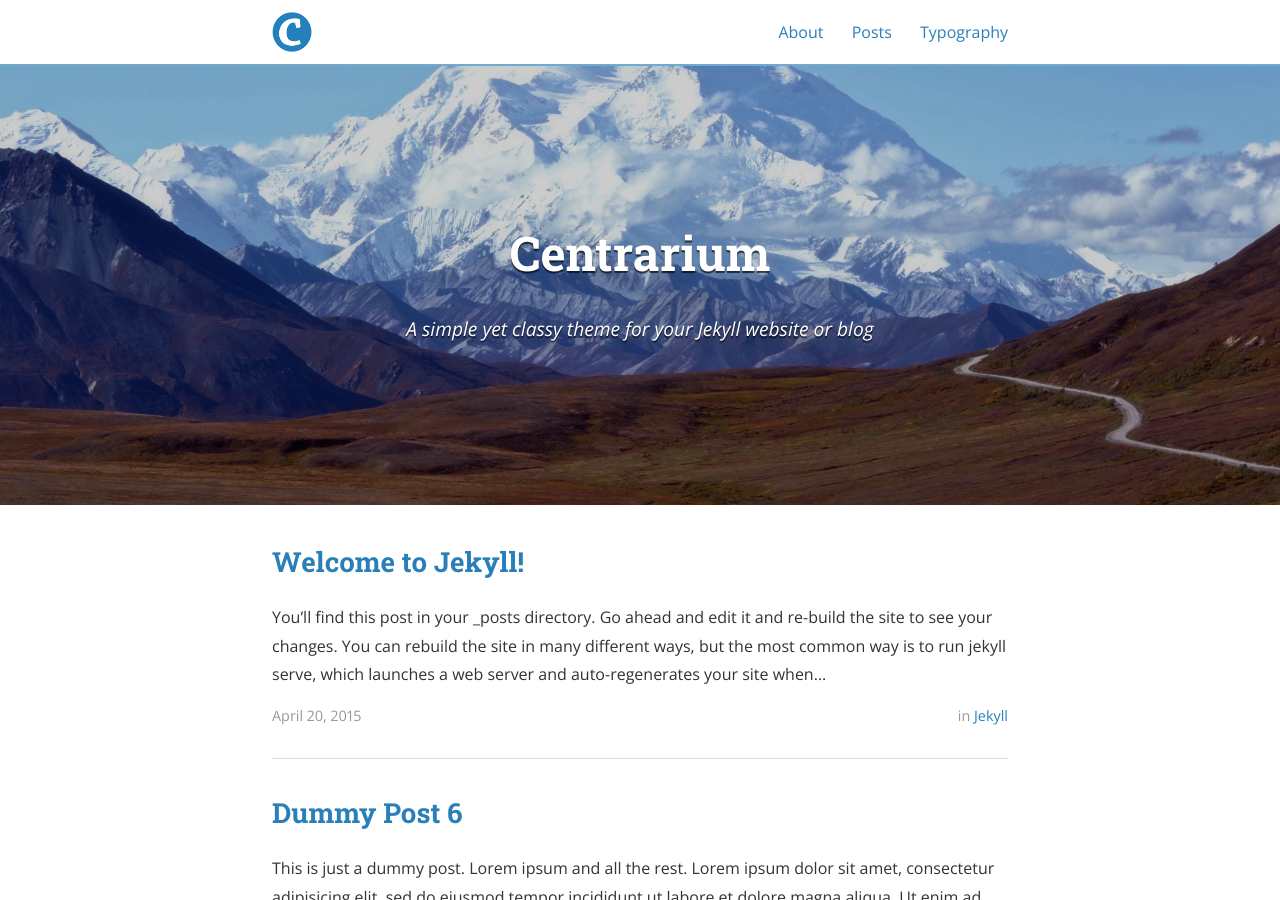
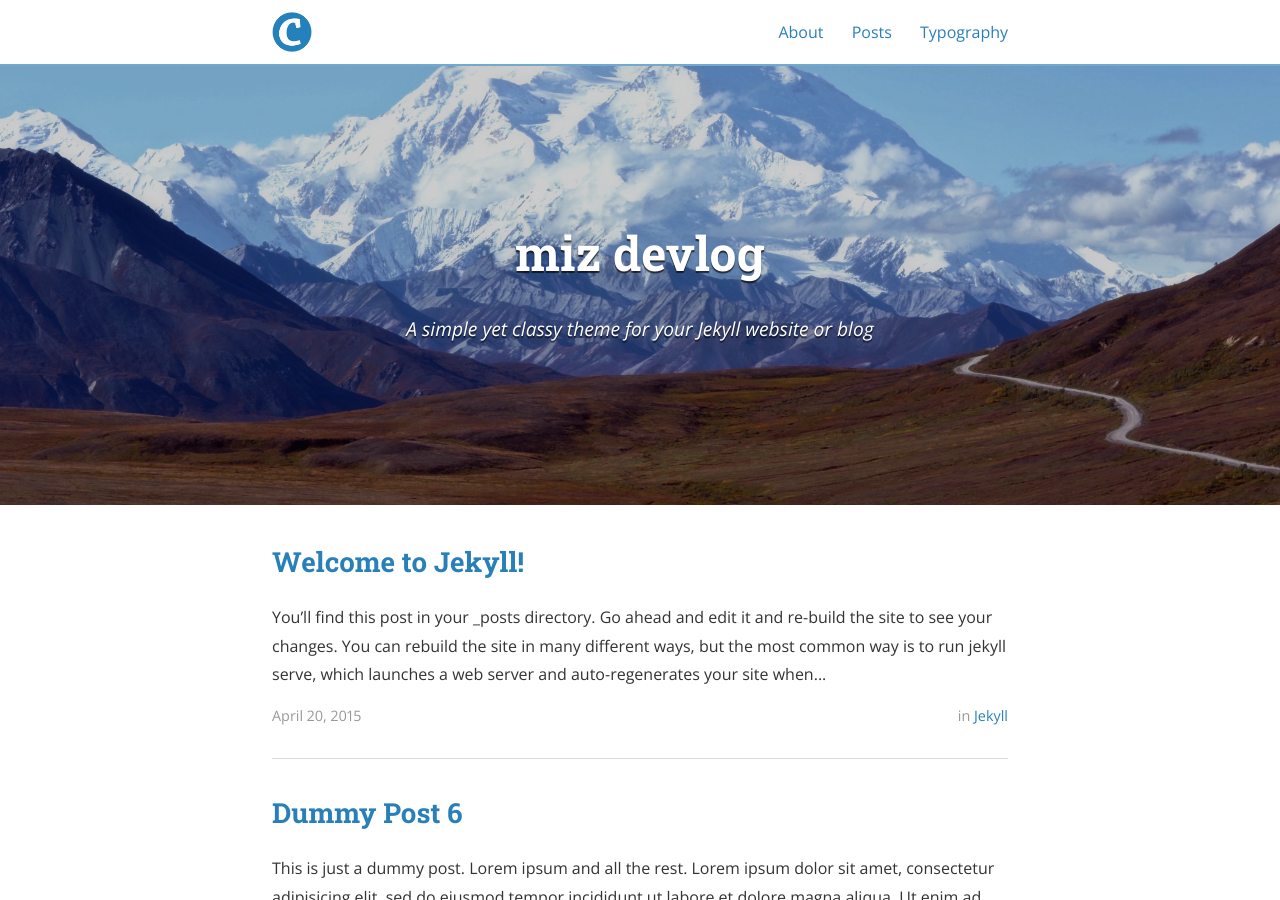
Before and after one commit to mizm/mizm.github.io, a Jekyll site: the page built from index.html, in a window 1280 px wide and 900 px high. Built offline with Jekyll 4.4.1, drawn with Linux system fonts in a browser that asks for light colours; nearby versions of some CDN libraries; the list of posts is cut into pages by our own code.

Commit message:
title 수정

```diff
--- a/_config.yml
+++ b/_config.yml
@@ -9,7 +9,7 @@ exclude:
   - "/vendor/"
 
 # Site settings
-title: Centrarium
+title: miz devlog
 subtitle: "A simple yet classy theme for your Jekyll website or blog"
 email: blcentra@gmail.com
 name: Ben Centra
```
